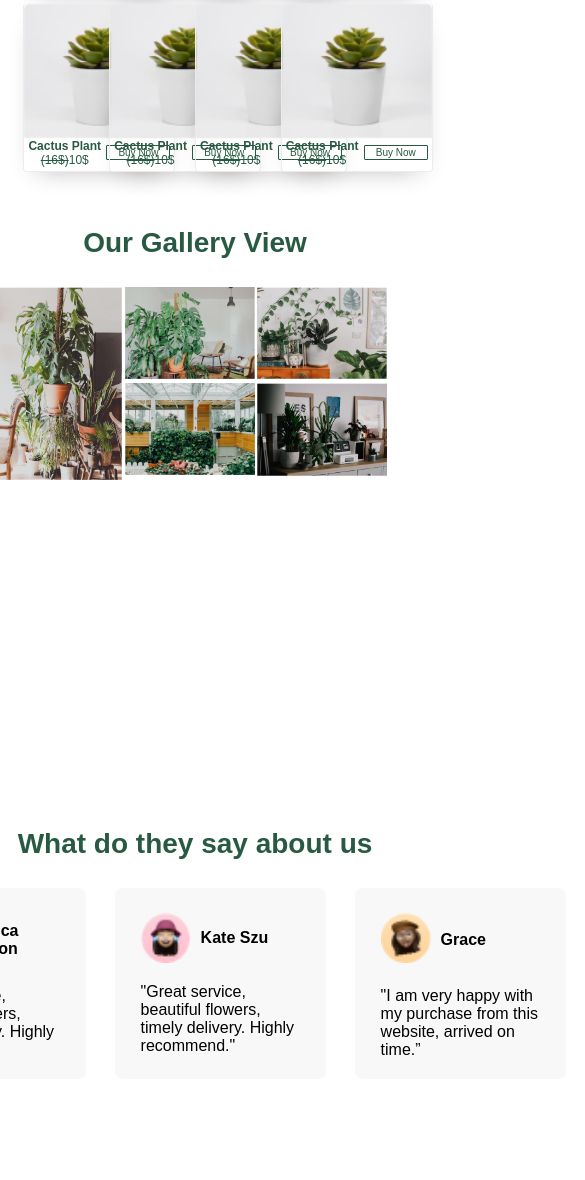
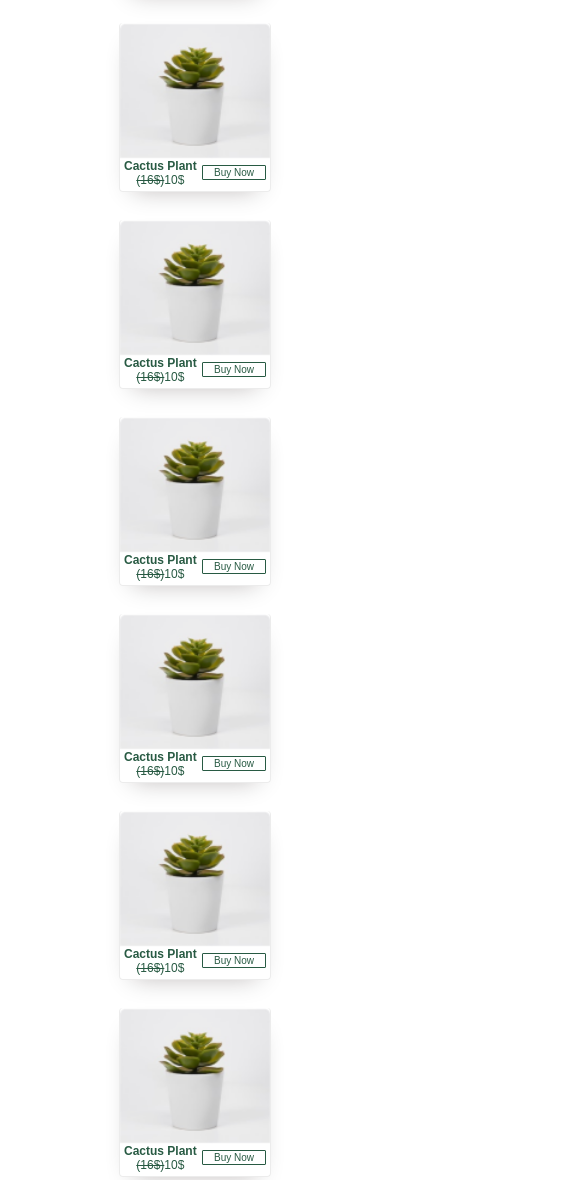
Before and after one commit to MohammedSaeed9444/lush, a plain HTML site: page index.html in a window 390 px wide. Shown: the part 297-1477 px from the top of the page, 585 px wide, since content can reach past the window. Drawn offline with Linux system fonts and the light colour scheme.

Commit message:
Update style.css
add style for mobile

```diff
--- a/style.css
+++ b/style.css
@@ -458,3 +458,31 @@ li {
         padding: 0;
     }
 }
+
+@media (max-width: 450px) {
+    .grid1 {
+        display: grid;
+        grid-template-columns: auto;
+        justify-content: center;
+
+    }
+
+    .card {
+        margin-bottom: 20px;
+    }
+
+    .grid3 {
+        display: grid;
+        grid-template-columns: auto;
+        justify-content: center;
+    }
+
+    .grid4 {
+        display: grid;
+        grid-template-columns: auto;
+        justify-content: center;
+    }
+
+    .card5 {
+        margin-bottom: 20px;
+    }
```
